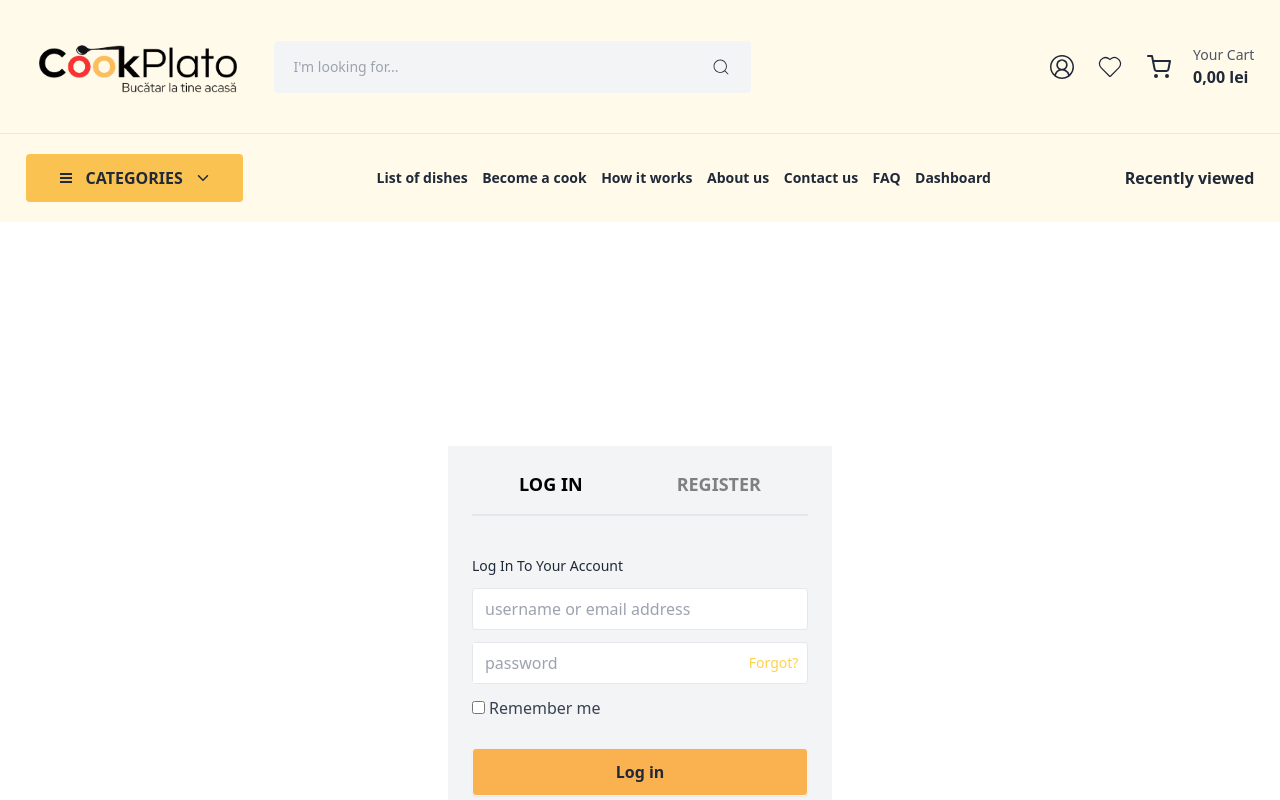
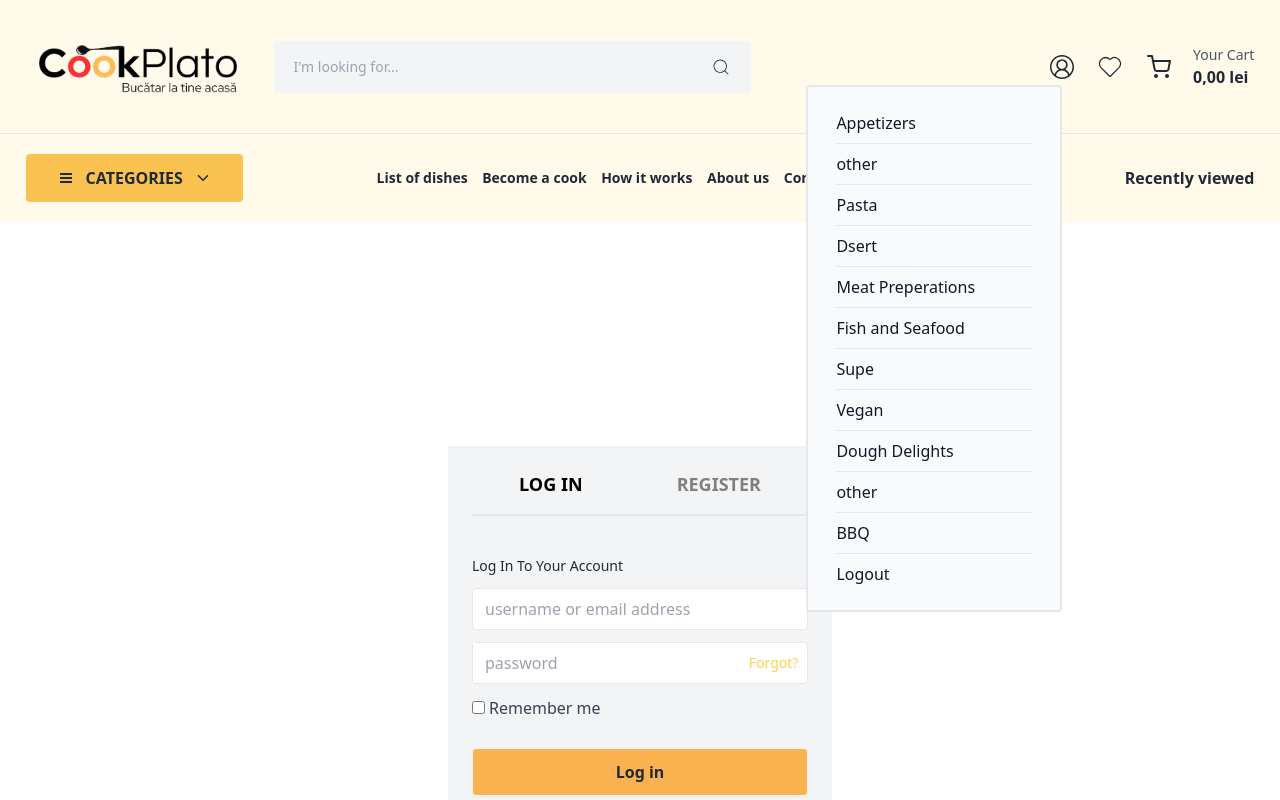
Before and after one commit to Shafin23/cookplato, a React (Vite) app: page /account in a window 1280 px wide. Both pictures are taken after a click on the icon 1061 px from the left and 66 px from the top of the page. Shown: the top 800 px of the page. Built offline with nearby package versions, Linux system fonts and the light colour scheme; no server answers.

Commit message:
user authentication complete

```diff
--- a/src/components/AuthProvider/AuthProvider.jsx
+++ b/src/components/AuthProvider/AuthProvider.jsx
@@ -1,9 +1,30 @@
-import React, { createContext, useContext, useState } from 'react';
+import { getAuth, onAuthStateChanged } from 'firebase/auth';
+import React, { createContext, useContext, useEffect, useState } from 'react';
+import { app } from '../../../firebase.config';
 
 export const authContext = createContext();
+const auth = getAuth(app);
 const AuthProvider = ({ children }) => {
     // global state declaration ========================
     const [userData, setUserData] = useState(null);
+
+
+
+    useEffect(() => {
+        const unsubscribe = onAuthStateChanged(auth, (user) => {
+            if (user) {
+                // User is signed in.
+                setUserData(user);
+            } else {
+                // User is signed out.
+                setUserData(null);
+            }
+        });
+
+        // Cleanup subscription
+        return () => unsubscribe();
+    }, []);
+
 
     const payload = {
         userData,
--- a/src/pages/Account/LoginForm/LoginForm.jsx
+++ b/src/pages/Account/LoginForm/LoginForm.jsx
@@ -1,13 +1,41 @@
-import React from 'react';
+import { getAuth, signInWithEmailAndPassword } from 'firebase/auth';
+import React, { useContext, useState } from 'react';
+import { app } from '../../../../firebase.config';
+import { authContext } from '../../../components/AuthProvider/AuthProvider';
 
 const LoginForm = ({ isLogin }) => {
+    const auth = getAuth(app);
+
+    // receiving state and functions from authprovider component through context API
+    const { setUserData, userData } = useContext(authContext);
+
+    //   State declaration of this component =============
+    const [email, setEmail] = useState("");
+    const [passWord, setPassword] = useState("");
+
+    // perform login functionality==========
+    const handleLogin = () => {
+        signInWithEmailAndPassword(auth, email, password)
+            .then((userCredential) => {
+                // Signed in
+                const user = userCredential.user;
+                setUserData(user)
+            })
+            .catch((error) => {
+                const errorCode = error.code;
+                const errorMessage = error.message;
+                console.log(errorMessage)
+            });
+    }
+
     return (
-        <div className= {isLogin?"block":"hidden"}>
+        <div className={isLogin ? "block" : "hidden"}>
             <form action="">
                 <input
                     type="text"
                     placeholder='username or email address'
-                    className=' border w-full px-3 py-2 rounded mb-3'
+                    className=' border w-full px-3 py-2 rounded mb-3 focus:outline-none'
+                    onChange={e => setEmail(e.target.value)}
                 />
 
                 <div className=' border rounded mb-3 bg-white w-full flex justify-between items-center'>
@@ -15,8 +43,9 @@ const LoginForm = ({ isLogin }) => {
                         type="password"
                         placeholder='password'
                         className=' w-[80%] px-3 py-2 focus:outline-none'
+                        onChange={e => setPassword(e.target.value)}
                     />
-                    <span className=' text-amber-300 w-[20%] flex justify-center items-center text-sm'>Forgot?</span>
+                    <span className=' text-amber-300 w-[20%] flex justify-center items-center text-sm cursor-pointer hover:text-amber-500'>Forgot?</span>
                 </div>
 
                 <label htmlFor="rememberMe">
@@ -31,7 +60,7 @@ const LoginForm = ({ isLogin }) => {
                 </label>
 
 
-                <button className=' btn w-full hover:bg-[#fab250]  bg-[#fab250] mt-7 rounded font-semibold  text-base'>Log in</button>
+                <button onClick={handleLogin} className=' btn w-full hover:bg-[#fab250]  bg-[#fab250] mt-7 rounded font-semibold  text-base'>Log in</button>
             </form>
         </div>
     );
--- a/src/pages/SinglePage/Navbar/UpperNav/UpperNav.jsx
+++ b/src/pages/SinglePage/Navbar/UpperNav/UpperNav.jsx
@@ -5,15 +5,29 @@ import { VscAccount } from "react-icons/vsc";
 import { CiHeart } from "react-icons/ci";
 import { FiShoppingCart } from "react-icons/fi";
 import { authContext } from '../../../../components/AuthProvider/AuthProvider';
-
+import { getAuth, signOut } from "firebase/auth";
+import { app } from '../../../../../firebase.config';
 
 const UpperNav = () => {
+
+    const auth = getAuth(app)
+
     // recieving state's and function's from authrpovider throughcontext api
-    const { userData } = useContext(authContext);
+    const { userData, setUserData } = useContext(authContext);
 
+    const [showList, setShowList] = useState(false) // when user hover on categories btn, then state become true and list will be seen
     // initialize useNavigate hook to handle navigation
     const navigate = useNavigate();
 
+    // perform logout functionality ======
+    const handleLogout = () => {
+        signOut(auth).then(() => {
+            // Sign-out successful.
+            setUserData(null)
+        }).catch((error) => {
+            // An error happened.
+        });
+    }
 
     return (
         <div className=' w-full bg-[#fffaea] py-10 border-b'>
@@ -43,8 +57,35 @@ const UpperNav = () => {
                 </div>
 
                 {/* account icon, wish list icon, cart icon ----------------------------------*/}
-                <div className=' flex justify-between items-center w-2/12'>
-                    <VscAccount onClick={() => !userData && navigate("/account")} className=' text-2xl cursor-pointer hover:scale-110 transition-all' />
+                <div className=' flex justify-between items-center w-2/12 relative'>
+                    <ul
+                        onMouseEnter={() => setShowList(true)}
+                        onMouseLeave={() => {
+                            setTimeout(() => {
+                                setShowList(false)
+                            }, 2000);
+                        }}
+                        className={showList ? ' z-50 top-10 right-48 absolute px-7 py-6 border-2 bg-slate-50 w-64 rounded' : "hidden"}>
+                        <li className=' hover:text-amber-400 transition-all cursor-pointer text-start  border-b mb-2 pb-2 text-gray-900'><Link to="/">Appetizers</Link></li>
+                        <li className=' hover:text-amber-400 transition-all cursor-pointer text-start  border-b mb-2 pb-2 text-gray-900'><Link to="/">other</Link></li>
+                        <li className=' hover:text-amber-400 transition-all cursor-pointer text-start  border-b mb-2 pb-2 text-gray-900'><Link to="/">Pasta</Link></li>
+                        <li className=' hover:text-amber-400 transition-all cursor-pointer text-start  border-b mb-2 pb-2 text-gray-900'><Link to="/">Dsert</Link></li>
+                        <li className=' hover:text-amber-400 transition-all cursor-pointer text-start  border-b mb-2 pb-2 text-gray-900'><Link to="/">Meat Preperations</Link></li>
+                        <li className=' hover:text-amber-400 transition-all cursor-pointer text-start  border-b mb-2 pb-2 text-gray-900'><Link to="/">Fish and Seafood</Link></li>
+                        <li className=' hover:text-amber-400 transition-all cursor-pointer text-start  border-b mb-2 pb-2 text-gray-900'><Link to="/">Supe</Link></li>
+                        <li className=' hover:text-amber-400 transition-all cursor-pointer text-start  border-b mb-2 pb-2 text-gray-900'><Link to="/">Vegan</Link></li>
+                        <li className=' hover:text-amber-400 transition-all cursor-pointer text-start  border-b mb-2 pb-2 text-gray-900'><Link to="/">Dough Delights</Link></li>
+                        <li className=' hover:text-amber-400 transition-all cursor-pointer text-start  border-b mb-2 pb-2 text-gray-900'><Link to="/">other</Link></li>
+                        <li className=' hover:text-amber-400 transition-all cursor-pointer text-start  border-b mb-2 pb-2 text-gray-900'><Link to="/">BBQ</Link></li>
+                        <li onClick={handleLogout} className=' hover:text-amber-400 transition-all cursor-pointer text-start  text-gray-900'><Link to="/">Logout</Link></li>
+                    </ul>
+                    <VscAccount
+                        onClick={() => {
+                            !userData && navigate("/account")
+                            setShowList(!showList)
+                        }}
+                        className=' text-2xl cursor-pointer hover:scale-110 transition-all'
+                    />
                     <CiHeart className=' text-3xl cursor-pointer hover:scale-110 transition-all' />
                     <FiShoppingCart className=' text-2xl cursor-pointer hover:scale-110 transition-all' />
 
```
